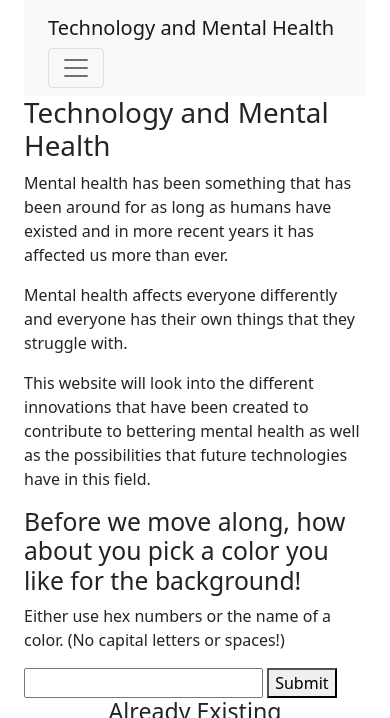
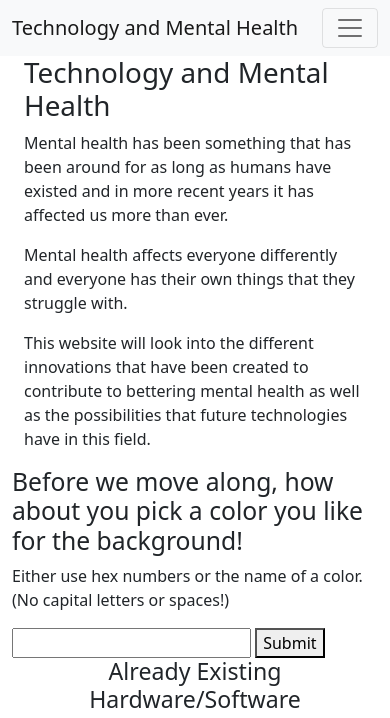
Before and after one commit to jasmineh8510/sep10-freedom-project, a plain HTML site: page index.html in a window 390 px wide. Shown: the top 718 px of the page. Drawn offline with nearby package versions, Linux system fonts and the light colour scheme.

Commit message:
navbar+overview+backgroundchange responsive

```diff
--- a/index.html
+++ b/index.html
@@ -18,11 +18,6 @@
     <body>
         <!-- HTML -->
 
-        <div class="container-fluid">
-            <div class="container">
-                <div class="row">
-                    <div class="col-lg-12">
-
                        <nav class="navbar navbar-expand-lg navbar-light bg-light">
                           <div class="container-fluid ">
                                 <a class="navbar-brand" href="#">Technology and Mental Health</a>
@@ -41,10 +36,6 @@
                           </div>
                         </nav>
 
-                    </div> <!--/col-->
-                </div>  <!--/row-->
-            </div>  <!--/container-->
-        </div>  <!--/container-fluid-->
 
 
          <div class="container-fluid">
@@ -78,25 +69,26 @@
         </div>  <!--/container-fluid-->
 
 
-        <div class="container-fluid">
+        <!--<div class="container-fluid">-->
             <div class="container">
 
                 <div class="row">
-                    <div class="col">
+
+                    <div class="col-12 col-xl-6">
                         <h2 id="pick-a-color"> Before we move along, how about you pick a color you like for the background!</h2>
                         <p> Either use hex numbers or the name of a color. (No capital letters or spaces!) </p>
                     </div> <!--/col-->
-                </div>  <!--/row-->
 
-                <div class="row">
-                    <div class="col">
+
+                    <div class="col-12 col-xl-6">
                      <input type="text">
                      <button id="color">Submit</button>
                     </div> <!--/col-->
+
                 </div>  <!--/row-->
 
             </div>  <!--/container-->
-        </div>  <!--/container-fluid-->
+        <!--</div>-->  <!--/container-fluid-->
 
 
         <div class="container-fluid">
@@ -198,6 +190,7 @@
                             </a>
                         </div>
 
+
             </div>  <!--/container-->
         </div>  <!--/container-fluid-->
 
--- a/style.css
+++ b/style.css
@@ -1,3 +1,14 @@
+.container {
+  max-width: 1800px;
+}
+.navbar {
+  max-height:100px;
+}
+
+
+
+
+
 
 
 /*For part A pannels:*/
@@ -46,21 +57,21 @@
 /*  --bs-gutter-x: 0;*/
 /*}*/
 
-/*.col-lg-6 {*/
+/*.col-xl-6 {*/
 /*    flex: 0 0 aut*/
 /*  }*/
 
- /*.col-10 {*/
- /*  flex: 0 0 auto;*/
- /*   width: 100%;*/
- /*}*/
+/* .col-12 {*/
+/*   flex: 0 0 auto;*/
+/*    width: 100%;*/
+/* }*/
 
 .portfolio-item {
   display: block;
   position: relative;
   overflow: hidden;
   max-width: 530px;
-  margin: auto auto 2rem;
+  margin: auto auto 1rem;
 }
 
 .portfolio-item .caption {
```
